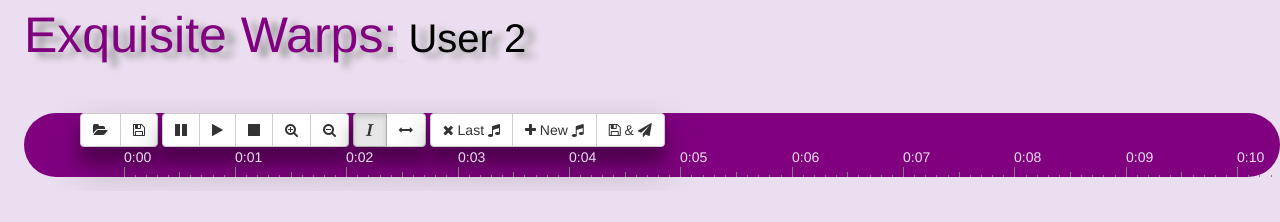
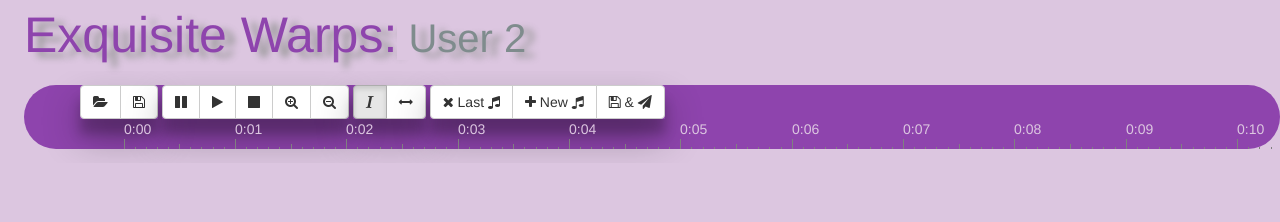
Before and after one commit to Bokeefe/ExquisiteWarps, a website: page index.html in a window 1280 px wide. Drawn offline with nearby package versions, Linux system fonts and the light colour scheme; no server answers.

Commit message:
WHATEVER

```diff
--- a/public/css/playlist.css
+++ b/public/css/playlist.css
@@ -1,6 +1,6 @@
 html, body {
   margin-left: 1em;
-  background-color: #EBDEF0;
+  background-color: #DCC6E0;
   font-family: Helvetica, sans-serif;
 }
 .infoline {
@@ -8,18 +8,18 @@ html, body {
 }
 #corpsetitle{
   font-size: 50px;
-  color: purple;
-  background-color: #EBDEF0;
+  color: #8e44ad;
+  background-color: #DCC6E0;
   text-shadow: 10px 5px 7px rgba(150, 150, 150, 1);
 }
 #corpsestatus {
   font-size: 40px;
-  color: black;
-  background-color: #EBDEF0;
+  color: #7f8c8d;
+  background-color: #DCC6E0;
   text-shadow: 10px 5px 7px rgba(150, 150, 150, 1);
 }
 .playlist {
-  margin: 2em 0 0 0;
+  margin: 0 0 0 0;
 }
 .playlist-toolbar{
   margin-left: 4em;
@@ -28,7 +28,7 @@ html, body {
   box-shadow: 0 19px 38px rgba(0,0,0,0.30), 0 15px 12px rgba(0,0,0,0.22);
 }
 .playlist-time-scale {
-  color: #EBDEF0;
+  color: #DCC6E0;
   height: 30px;
 }
 
@@ -43,7 +43,7 @@ html, body {
 }
 
 .channel-progress {
-  background: #ffc130;
+  background: #674172;
 }
 
 .cursor {
@@ -56,7 +56,7 @@ html, body {
 
 .playlist-top-bar {
   border-radius: 50px;
-  background-color: purple;
+  background-color: #8e44ad;
   margin: 1em 0;
 }
 
@@ -94,7 +94,7 @@ html, body {
 }
 
 .state-file-drop {
-  border: 2px dashed purple;
+  border: 2px dashed #8e44ad;
   height: 100px;
   width: 100%;
 }
@@ -192,7 +192,7 @@ html, body {
 
 .controls input[type=range]::-moz-range-track {
   height: 8px;
-  background: #ddd;
+  background: 674172;
   border: none;
   border-radius: 3px;
   padding: 1px;
```
